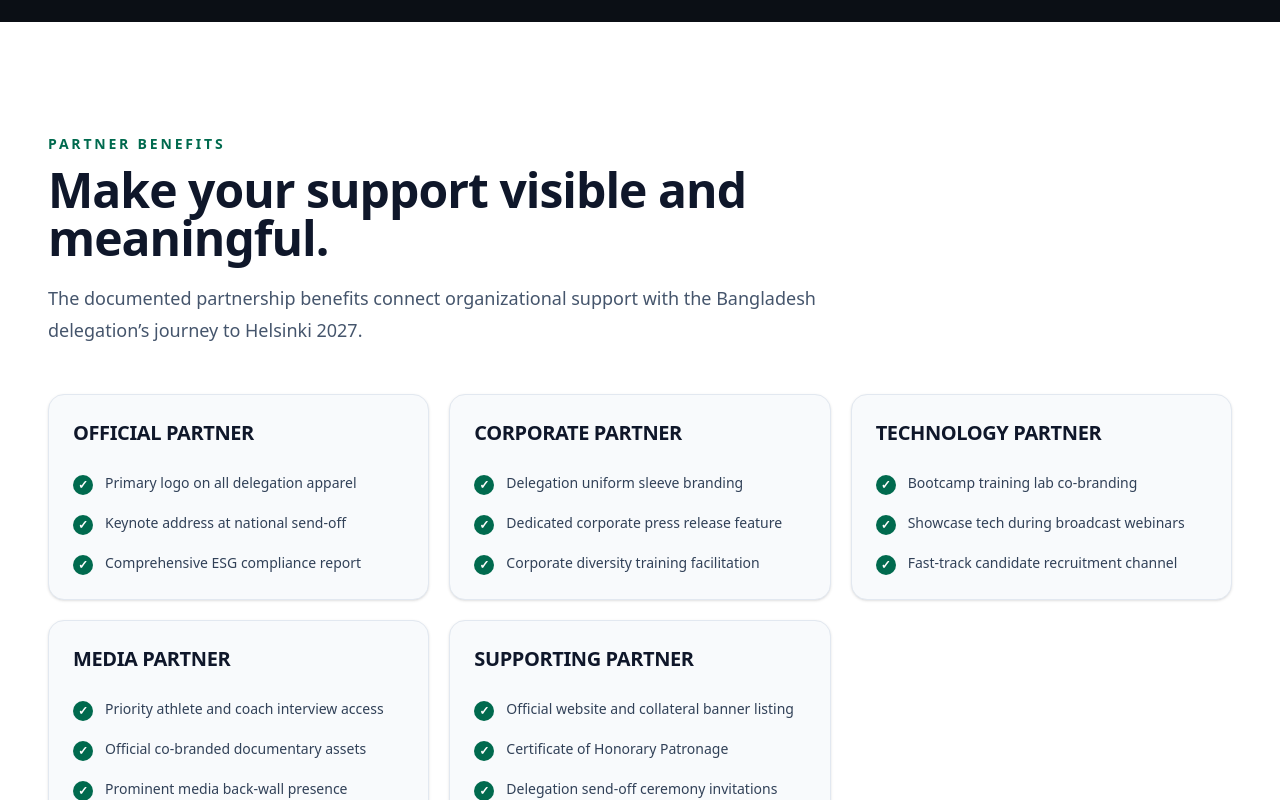
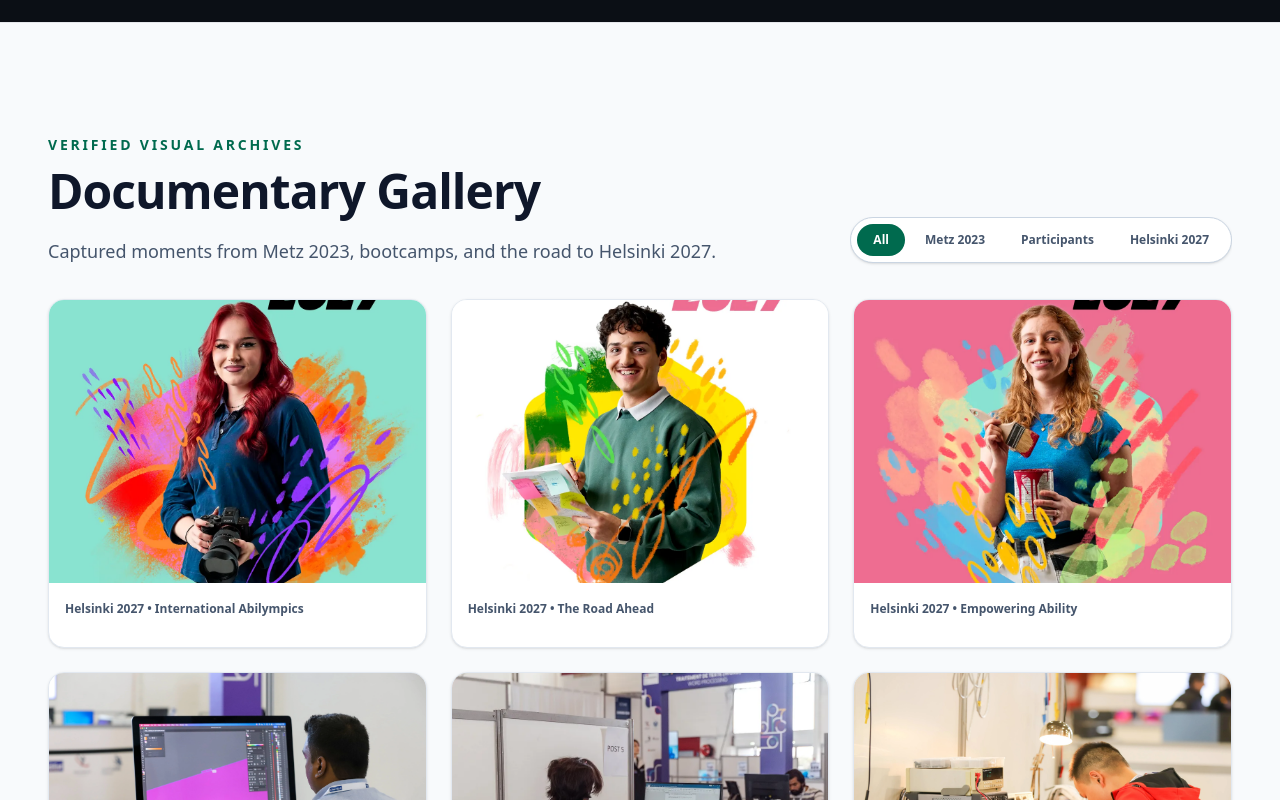
Before and after one commit to faaiisal/abilympicsbd-partners, a Next.js app: page / in a window 1280 px wide. Shown: the part 8300-9100 px from the top of the page. Built offline with nearby package versions, Linux system fonts and the light colour scheme.

Commit message:
Remove partenr befit setion and update some css

```diff
--- a/src/app/page.tsx
+++ b/src/app/page.tsx
@@ -8,11 +8,9 @@ import { Hero } from "@/components/Hero";
 import { Helsinki2027 } from "@/components/Helsinki2027";
 import { MetzJourney } from "@/components/MetzJourney";
 import { Media } from "@/components/Media";
-import { PartnerBenefits } from "@/components/PartnerBenefits";
 import { PartnershipForm } from "@/components/PartnershipForm";
 import { PartnershipOpportunities } from "@/components/PartnershipOpportunities";
 import { Participants } from "@/components/Participants";
-import { Stories } from "@/components/Stories";
 import { WhyPartner } from "@/components/WhyPartner";
 
 export default function Home() {
@@ -28,10 +26,8 @@ export default function Home() {
         <CSID />
         <WhyPartner />
         <PartnershipOpportunities />
-        <PartnerBenefits />
         <Gallery />
         <Media />
-        {/* <Stories /> */}
         <FAQ />
         <PartnershipForm />
       </main>
--- a/src/components/Gallery.tsx
+++ b/src/components/Gallery.tsx
@@ -39,7 +39,7 @@ export function Gallery() {
     <section
       id="gallery"
       aria-labelledby="gallery-title"
-      className="scroll-mt-24 bg-slate-50 py-20 lg:py-28"
+      className="py-20 lg:py-28 bg-slate-50 border-t border-gray-200"
     >
       <div className="container-site">
         <div className="grid items-end gap-6 lg:grid-cols-[minmax(0,1fr)_auto]">
--- a/src/components/Media.tsx
+++ b/src/components/Media.tsx
@@ -7,7 +7,7 @@ export function Media() {
     <section
       id="media"
       aria-labelledby="media-title"
-      className="scroll-mt-24 bg-slate-50 py-20 lg:py-28"
+      className="scroll-mt-24 bg-white py-20 lg:py-28"
     >
       <div className="container-site">
         <div className="mx-auto max-w-3xl text-center">
--- a/src/components/PartnerBenefits.tsx
+++ /dev/null
@@ -1,49 +0,0 @@
-import { partnershipTiers } from "@/content";
-import { SectionHeading } from "./SectionHeading";
-
-export function PartnerBenefits() {
-  const tiersWithBenefits = partnershipTiers.filter((tier) => tier.benefits.length > 0);
-
-  return (
-    <section
-      id="partner-benefits"
-      aria-labelledby="partner-benefits-title"
-      className="scroll-mt-24 bg-white py-20 lg:py-28"
-    >
-      <div className="container-site">
-        <SectionHeading
-          eyebrow="Partner benefits"
-          title="Make your support visible and meaningful."
-          description="The documented partnership benefits connect organizational support with the Bangladesh delegation’s journey to Helsinki 2027."
-        />
-        <h2 id="partner-benefits-title" className="sr-only">
-          Benefits by partnership category
-        </h2>
-
-        <div className="mt-12 grid gap-5 md:grid-cols-2 lg:grid-cols-3">
-          {tiersWithBenefits.map((tier) => (
-            <article
-              key={tier.id}
-              className="rounded-2xl border border-slate-200 bg-slate-50 p-6 shadow-card"
-            >
-              <h3 className="text-xl">{tier.name}</h3>
-              <ul className="mt-6 space-y-4">
-                {tier.benefits.map((benefit) => (
-                  <li key={benefit} className="flex gap-3 text-sm leading-6 text-slate-700">
-                    <span
-                      aria-hidden="true"
-                      className="mt-1 flex h-5 w-5 shrink-0 items-center justify-center rounded-full bg-brand-green text-xs font-bold text-white"
-                    >
-                      ✓
-                    </span>
-                    <span>{benefit}</span>
-                  </li>
-                ))}
-              </ul>
-            </article>
-          ))}
-        </div>
-      </div>
-    </section>
-  );
-}
```
